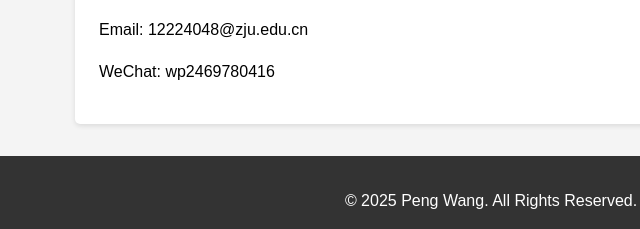
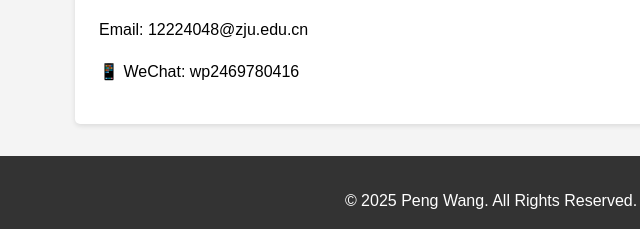
Before and after one commit to WangPengCV/WangPengCV.github.io, a plain HTML site: page index.html in a window 1280 px wide. Shown: the part 2631-2860 px from the top of the page, 165-805 px from the left. Drawn offline with Linux system fonts and the light colour scheme.

Commit message:
Update index.html

```diff
--- a/index.html
+++ b/index.html
@@ -3,6 +3,7 @@
 <head>
     <meta charset="UTF-8">
     <meta name="viewport" content="width=device-width, initial-scale=1.0">
+    <meta name="description" content="Personal homepage of Peng Wang, PhD student in Fluid Engineering at Zhejiang University, researching DEM-CFD, fibrous materials, and swarm robotics.">
     <title>Peng Wang (汪鹏) Personal Homepage</title>
     <style>
         body {
@@ -137,7 +138,7 @@
                         <source src="videos/project2-video2.mp4" type="video/mp4">
                         Your browser does not support the video tag.
                     </video>
-                    <p><a href="papers/paper1.pdf">Read Paper 1</a> | <a href="papers/paper2.pdf">Read Paper 2</a> </p>
+                    <p><a href="papers/paper1.pdf">Read Paper 1</a> | <a href="papers/paper2.pdf">Read Paper 2</a></p>
                 </div>
                 <div class="project">
                     <h3>Programmable Active Matter</h3>
@@ -152,7 +153,7 @@
         <div class="section" id="contact">
             <h2>Contact</h2>
             <p>Email: 12224048@zju.edu.cn</p>
-            <p>WeChat: wp2469780416</p>
+            <p>📱 WeChat: wp2469780416</p>
         </div>
     </div>
     <footer>
```
